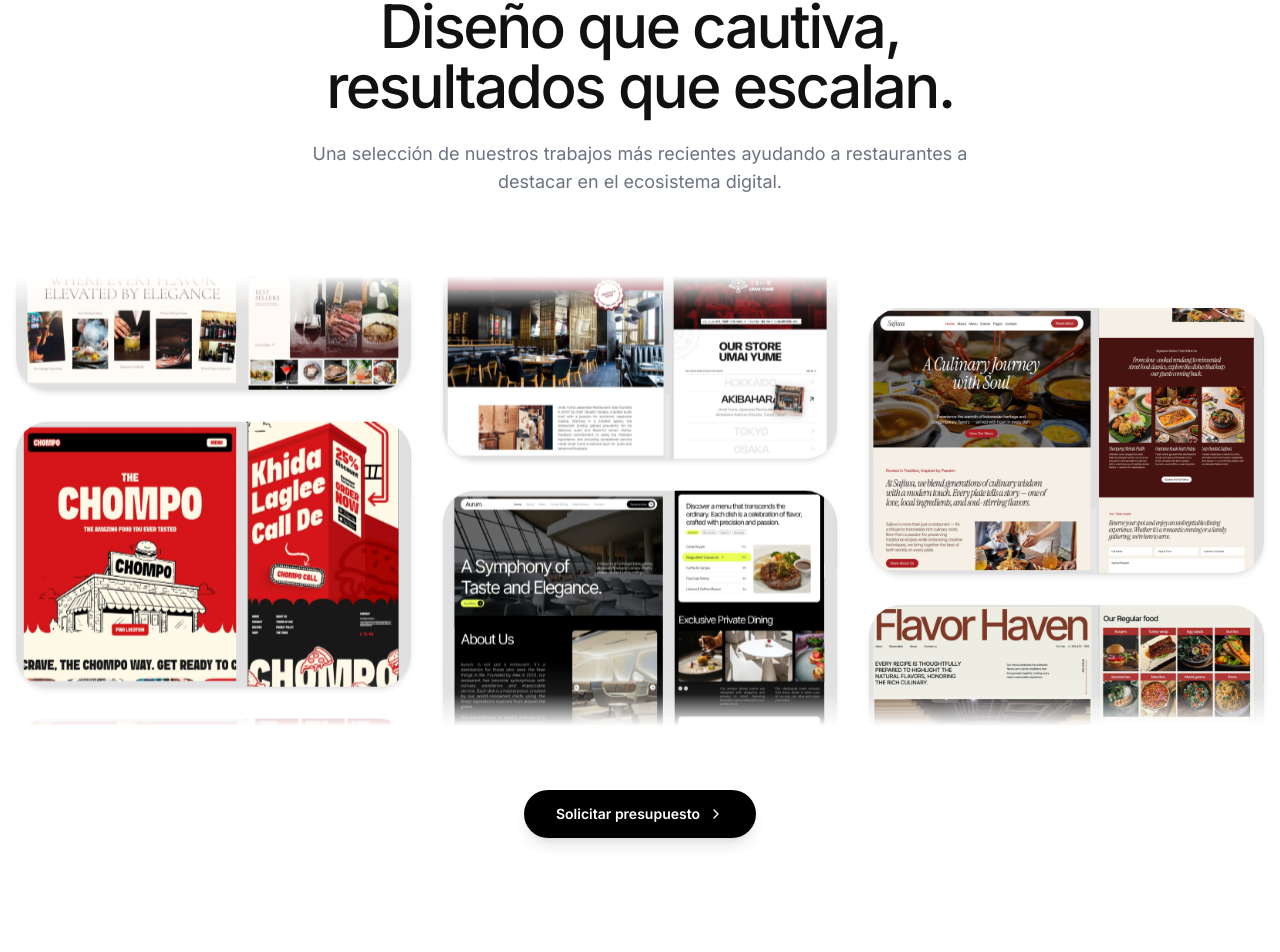
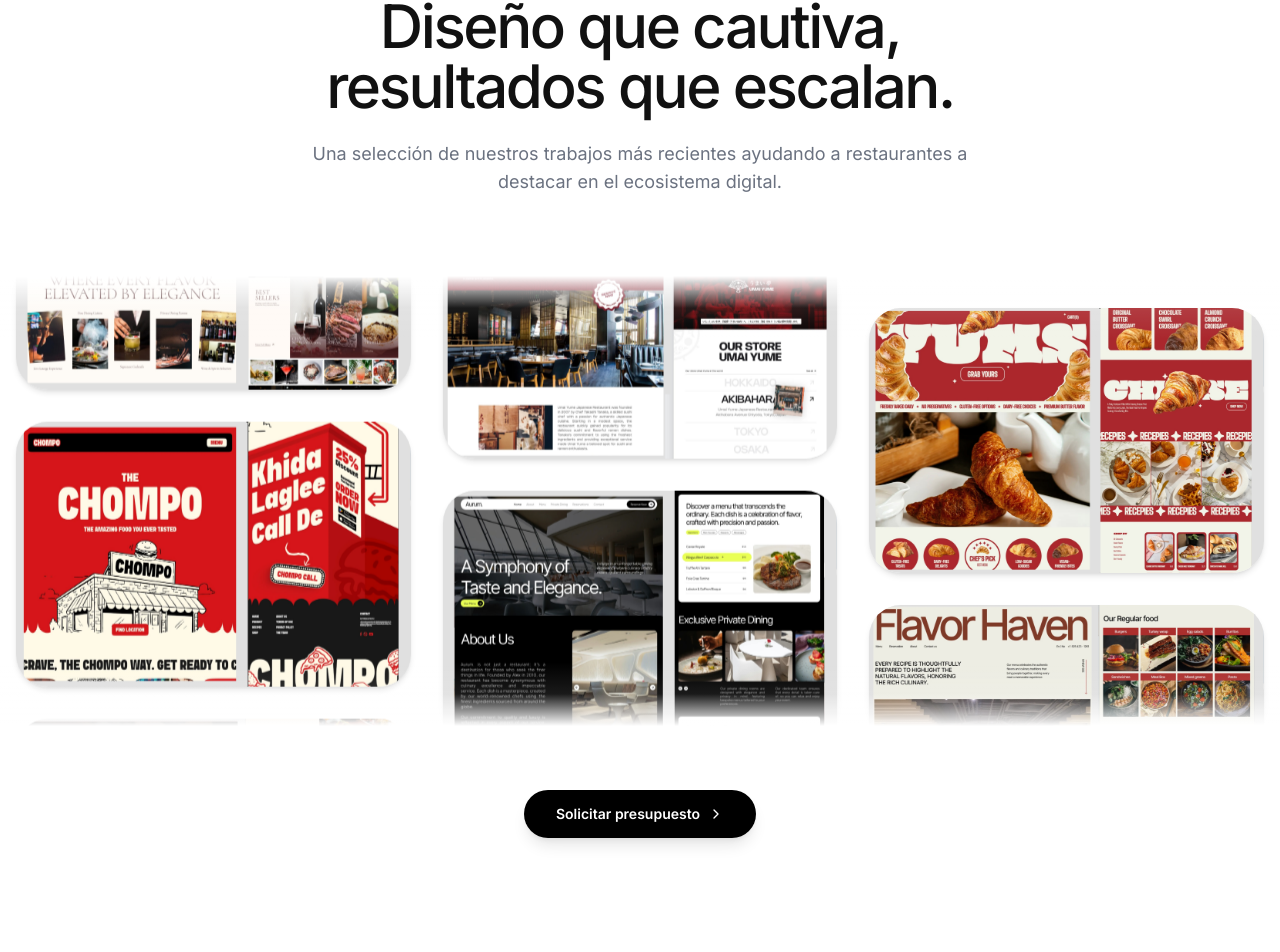
Before and after one commit to motionsmanagement/Motions, a React (Vite) app: page / in a window 1280 px wide. Shown: the part 1918-2870 px from the top of the page. Built offline with nearby package versions, Linux system fonts and the light colour scheme.

Commit message:
style: reorganizar imágenes de RecentWorks para mejor variedad visual

```diff
--- a/components/RecentWorks.tsx
+++ b/components/RecentWorks.tsx
@@ -4,7 +4,7 @@ import { ChevronRight } from 'lucide-react';
 const col1 = [
   '/pf1.jpg',
   '/pj3.jpg',
-  '/pj5.jpg',
+  '/pj7.jpg',
 ];
 
 const col2 = [
@@ -14,7 +14,7 @@ const col2 = [
 ];
 
 const col3 = [
-  '/pj7.jpg',
+  '/pj5.jpg',
   '/jp8.jpg',
   '/pj9.jpg',
 ];
```
